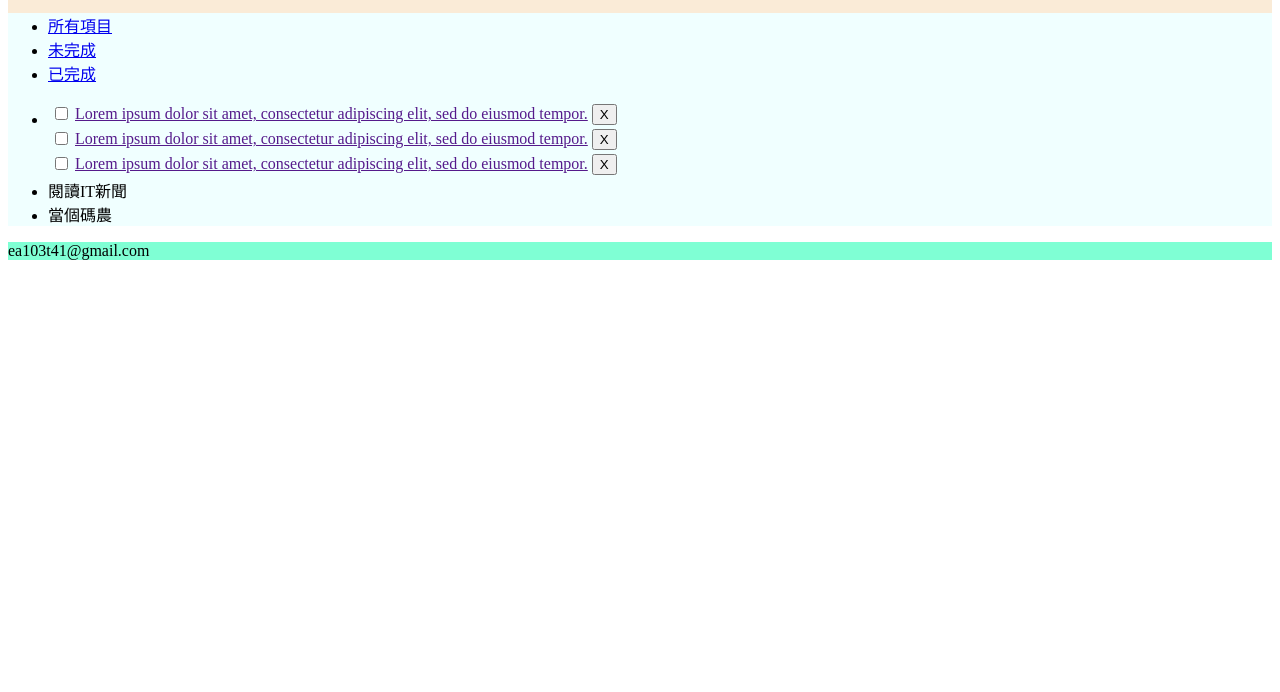
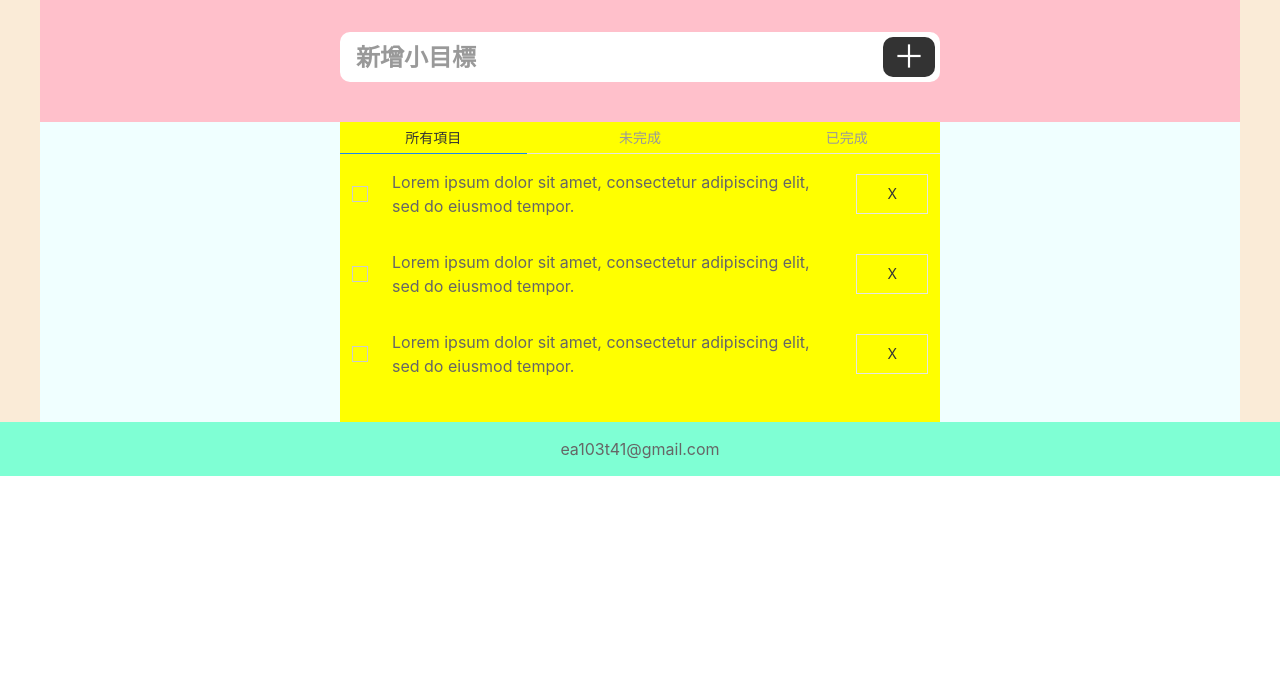
Before and after one commit to ea103T41/GFGS, a plain HTML site: page index.html in a window 1280 px wide. Shown: the part 108-800 px from the top of the page. Drawn offline with Linux system fonts and the light colour scheme; the site is published under a folder, as on GitHub Pages, so addresses that start at the root find nothing.

Commit message:
fix path issue

```diff
--- a/index.html
+++ b/index.html
@@ -4,8 +4,8 @@
     <meta charset="UTF-8">
     <meta name="viewport" content="width=device-width, initial-scale=1">
     <title>Daily ToDo website</title>
-    <link rel="stylesheet" type="text/css" href="/css/uikit.min.css">
-    <link rel="stylesheet" type="text/css" href="/css/main.css">
+    <link rel="stylesheet" type="text/css" href="css/uikit.min.css">
+    <link rel="stylesheet" type="text/css" href="css/main.css">
 </head>
 <body>
 <header style="background-color: aquamarine;">
@@ -80,7 +80,6 @@
     </div>
 </footer>
 </body>
-<script src="/node_modules/jquery/dist/jquery.js"></script>
-<script src="/js/uikit.min.js"></script>
-<script src="/js/main.js"></script>
+<script src="js/uikit.min.js"></script>
+<script src="js/main.js"></script>
 </html>
```
